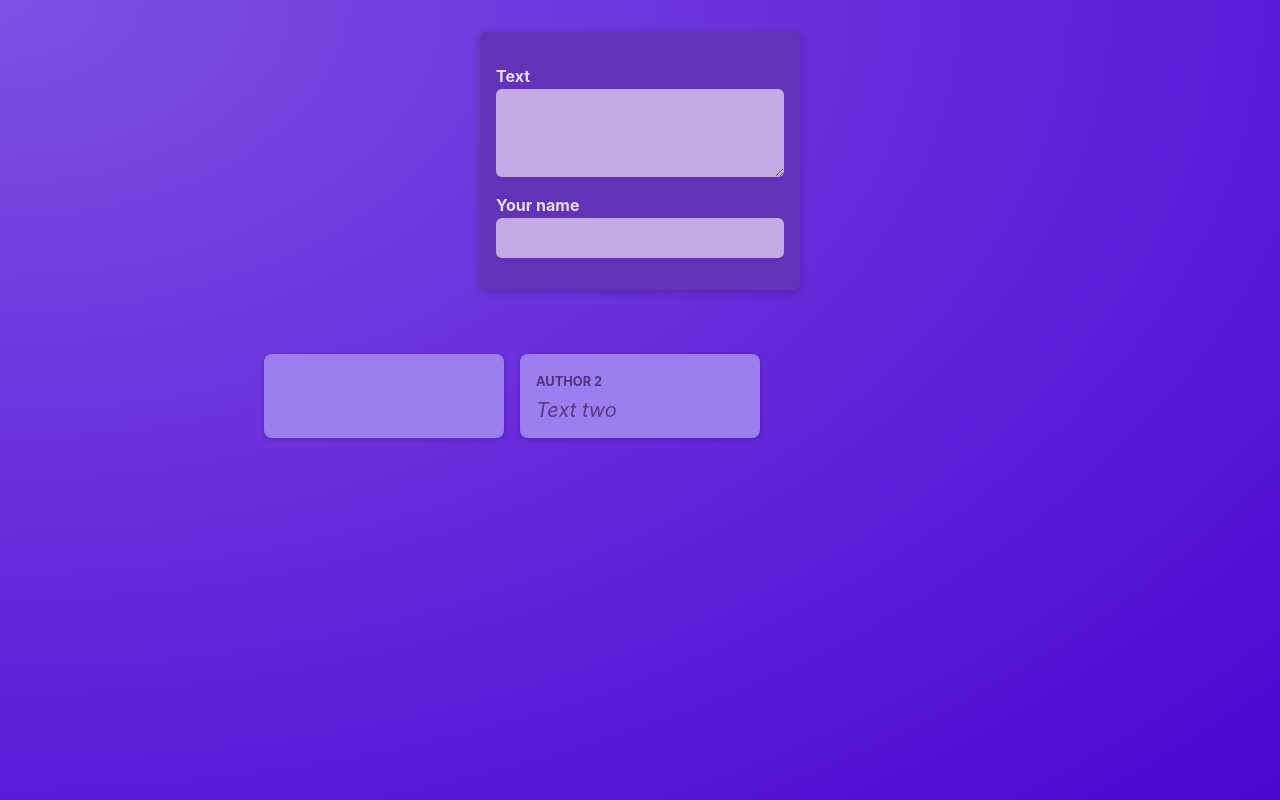
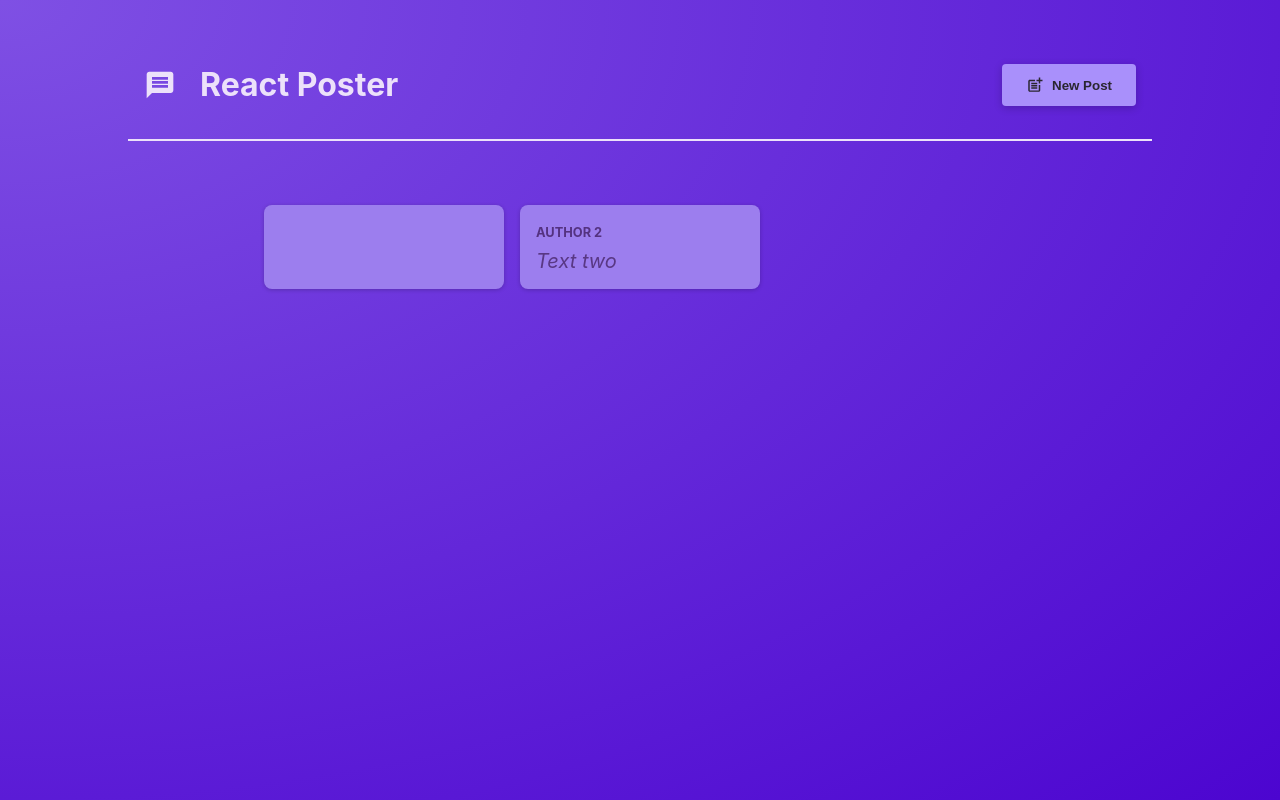
Before and after one commit to ntu002/summary-react, a React (Vite) app: page / in a window 1280 px wide. Built offline with nearby package versions, Linux system fonts and the light colour scheme.

Commit message:
add botton

```diff
--- a/package.json
+++ b/package.json
@@ -10,7 +10,8 @@
   },
   "dependencies": {
     "react": "^18.2.0",
-    "react-dom": "^18.2.0"
+    "react-dom": "^18.2.0",
+    "react-icons": "^4.9.0"
   },
   "devDependencies": {
     "@types/react": "^18.0.17",
--- a/src/App.jsx
+++ b/src/App.jsx
@@ -1,10 +1,28 @@
-import PostsList from './components/PostsList';
+import PostsList from "./components/PostsList";
+import MainHeader from "./components/MainHeader";
+import { useState } from "react";
 
 function App() {
+  const [modalIsVisible, setModalIsVisible] = useState(false);
+
+  function hideModalHandler() {
+    setModalIsVisible(false);
+  }
+
+  function showModalHandler() {
+    setModalIsVisible(true);
+  }
+
   return (
-  <main>
-    <PostsList />
-  </main>
+    <>
+      <MainHeader onCreatePost={showModalHandler} />
+      <main>
+        <PostsList
+          isPosting={modalIsVisible}
+          onStopPosting={hideModalHandler}
+        />
+      </main>
+    </>
   );
 }
 
--- /dev/null
+++ b/src/components/MainHeader.jsx
@@ -0,0 +1,22 @@
+import { MdPostAdd, MdMessage } from 'react-icons/md';
+
+import classes from './MainHeader.module.css';
+
+function MainHeader({ onCreatePost }) {
+  return (
+    <header className={classes.header}>
+      <h1 className={classes.logo}>
+        <MdMessage />
+        React Poster
+      </h1>
+      <p>
+        <button className={classes.button} onClick={onCreatePost}>
+          <MdPostAdd size={18} />
+          New Post
+        </button>
+      </p>
+    </header>
+  );
+}
+
+export default MainHeader;
--- /dev/null
+++ b/src/components/MainHeader.module.css
@@ -0,0 +1,36 @@
+.header {
+    /* padding: 2rem 10%; */
+    margin: 2rem 10%;
+    padding: 1rem;
+    text-align: center;
+    display: flex;
+    justify-content: space-between;
+    align-items: center;
+    border-bottom: 2px solid #ece1fa;
+  }
+
+  .logo {
+    font-size: 2rem;
+    display: flex;
+    gap: 1.5rem;
+    align-items: center;
+    color: #ece1fa;
+  }
+
+  .button {
+    display: inline-flex;
+    align-items: center;
+    gap: 0.5rem;
+    padding: 0.75rem 1.5rem;
+    background-color: #a990fb;
+    color: #2a2630;
+    border: none;
+    border-radius: 4px;
+    box-shadow: 0 2px 8px rgba(0, 0, 0, 0.2);
+    cursor: pointer;
+    font-weight: bold;
+  }
+
+  .button:hover {
+    background-color: #8c6cf7;
+  }
--- /dev/null
+++ b/src/components/Modal.jsx
@@ -0,0 +1,14 @@
+import classes from './Modal.module.css';
+
+function Modal({children, onClose}) {
+  return (
+    <>
+      <div className={classes.backdrop} onClick={onClose} />
+      <dialog open className={classes.modal}>
+{children}
+      </dialog>
+    </>
+  );
+}
+
+export default Modal;
--- /dev/null
+++ b/src/components/Modal.module.css
@@ -0,0 +1,18 @@
+.backdrop {
+    position: fixed;
+    top: 0;
+    left: 0;
+    width: 100%;
+    height: 100vh;
+    background-color: rgba(0, 0, 0, 0.6);
+    z-index: 1;
+  }
+
+  .modal {
+    border: none;
+    border-radius: 6px;
+    box-shadow: 0 2px 8px rgba(0, 0, 0, 0.2);
+    padding: 0;
+    overflow: hidden;
+    z-index: 1;
+  }
--- a/src/components/NewPost.jsx
+++ b/src/components/NewPost.jsx
@@ -1,17 +1,21 @@
 import { useState } from "react";
 import classes from "./NewPost.module.css";
 
-function NewPost(props) {
+function NewPost({onBodyChange, onAuthorChange, onCancel}) {
   return (
-    <form className={classes.form}>
+    <form className={classes.form} >
       <p>
         <label htmlFor="body">Text</label>
-        <textarea id="body" required rows={3} onChange={props.onBodyChange} />
+        <textarea id="body" required rows={3} onChange={onBodyChange} />
       </p>
 
       <p>
         <label htmlFor="name">Your name</label>
-        <input type="text" id="name" required onChange={props.onAuthorChange} />
+        <input type="text" id="name" required onChange={onAuthorChange} />
+      </p>
+      <p className={classes.actions}>
+      <button type="button" onClick={onCancel}>Cancel</button>
+      <button type="submit">Submit</button>
       </p>
     </form>
   );
--- a/src/components/NewPost.module.css
+++ b/src/components/NewPost.module.css
@@ -2,9 +2,6 @@
     background-color: #6233b9;
     padding: 1rem;
     width: 20rem;
-    margin: 2rem auto;
-    border-radius: 6px;
-    box-shadow: 0 2px 8px rgba(0, 0, 0, 0.2);
   }
 
   .form label {
--- a/src/components/PostsList.jsx
+++ b/src/components/PostsList.jsx
@@ -3,23 +3,48 @@
 import NewPost from "./NewPost";
 import Post from "./Post";
 import classes from "./PostsList.module.css";
+import Modal from "./Modal";
 
-function PostsList() {
+function PostsList({isPosting, onStopPosting}) {
+  const [enteredBody, setEnteredBody] = useState("");
+  const [enteredAuthor, setEnteredAuthor] = useState("");
 
-    const [ enteredBody, setEnteredBody ] = useState('');
-    const [ enteredAuthor, setEnteredAuthor ] = useState('');
+  function bodyChangeHandler(event) {
+    setEnteredBody(event.target.value);
+  }
+  function authorChangeHandler(event) {
+    setEnteredAuthor(event.target.value);
+  }
 
-    function bodyChangeHandler(event) {
-        setEnteredBody(event.target.value);
-      }
-      function authorChangeHandler(event) {
-        setEnteredAuthor(event.target.value);
-      }
+  //   let modalContent;
 
+  //   if (modalIsVisile) {
+  //     modalContent = (
+  //       <Modal onClose={hideModalHandler}>
+  //         <NewPost
+  //           onBodyChange={bodyChangeHandler}
+  //           onAuthorChange={authorChangeHandler}
+  //         />
+  //       </Modal>
+  //     );
+  //   }
 
   return (
     <>
-      <NewPost onBodyChange={bodyChangeHandler} onAuthorChange={authorChangeHandler} />
+      {isPosting && (
+        <Modal onClose={onStopPosting}>
+          <NewPost
+            onBodyChange={bodyChangeHandler}
+            onAuthorChange={authorChangeHandler}
+            onCancel={onStopPosting}
+          />
+        </Modal>
+      )}
+
+      {/* <NewPost
+        onBodyChange={bodyChangeHandler}
+        onAuthorChange={authorChangeHandler}
+      /> */}
       <ul className={classes.posts}>
         <Post author={enteredAuthor} body={enteredBody} />
         <Post author="Author 2" body="Text two" />
```
Also changed, not shown: 1 other file (tests, documents, lock files or other folders).
